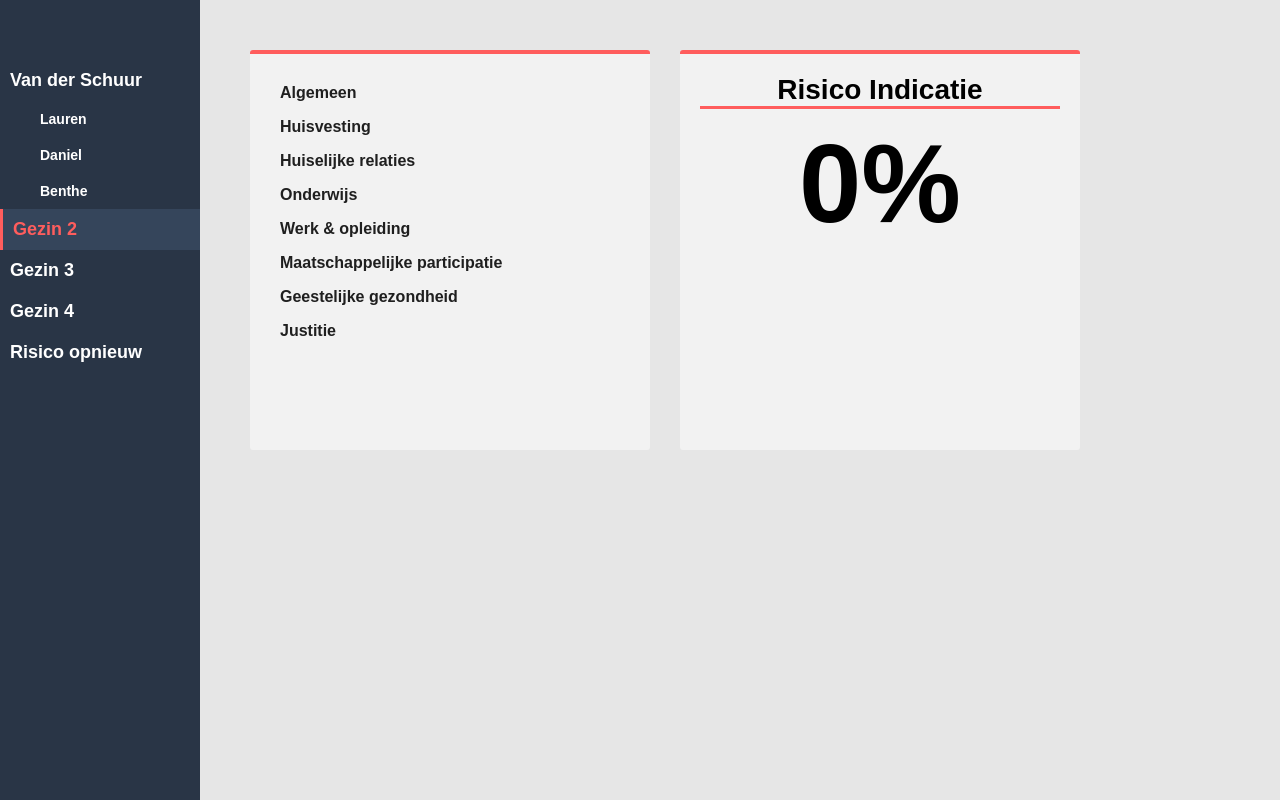
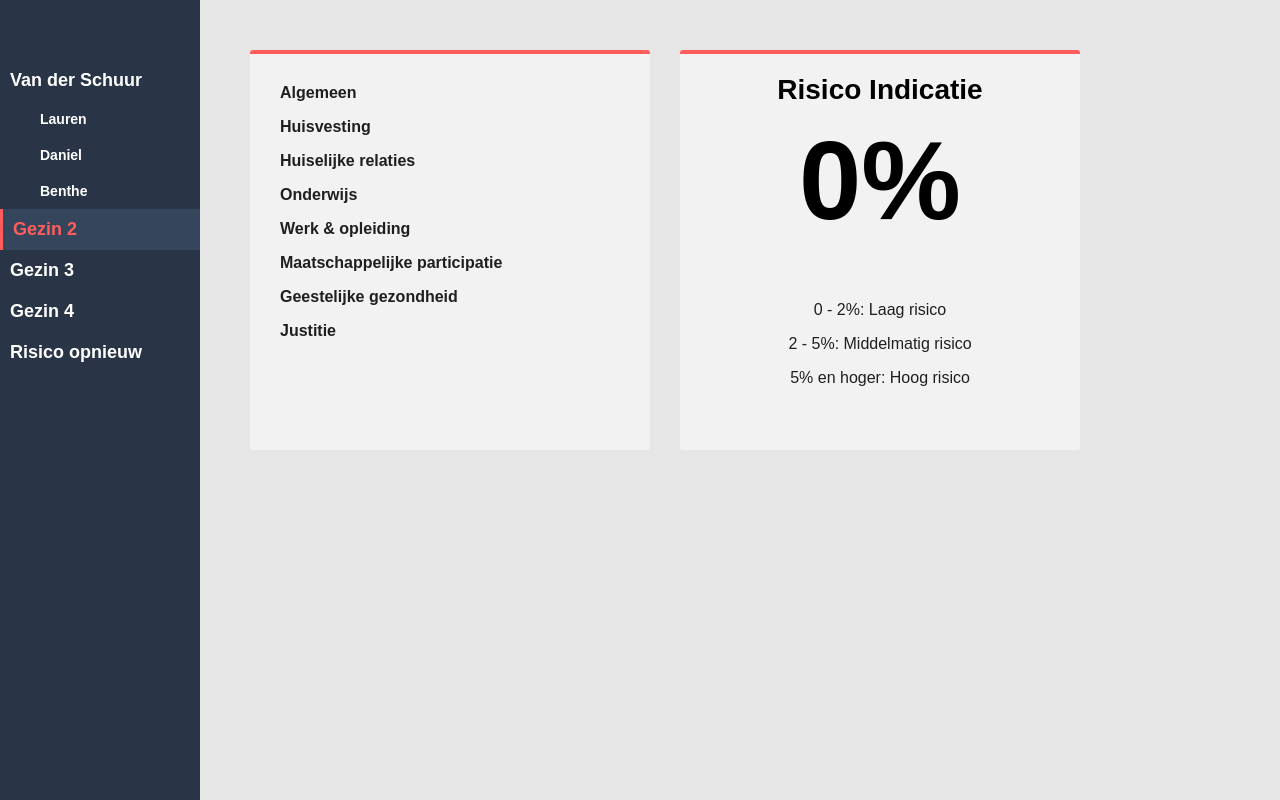
Before and after one commit to sjerrietukkel/frontend-applications, a Vue app: page /#/ in a window 1280 px wide. Shown: the top 800 px of the page. Built offline with nearby package versions, Linux system fonts and the light colour scheme; a small style sheet from the web is missing.

Commit message:
added max

```diff
--- a/src/components/Risico.vue
+++ b/src/components/Risico.vue
@@ -22,11 +22,13 @@
             </div>
         </div>
    </div>
-
-   </div>
+  </div>
   <div class="percentage-container">
       <h1>Risico Indicatie</h1>
        <h2 id="percentage">0%</h2>
+       <p>0 - 2%: Laag risico</p>
+       <p>2 - 5%: Middelmatig risico</p>
+       <p>5% en hoger: Hoog risico</p>
     </div>
 </div>
 
@@ -171,9 +173,9 @@ h1 {
 
 h2 {
   font-size: 8em;
-  border-top: #ff5d5d solid 3px;
   padding-top: 10px;
   text-align: center;
+  margin-bottom: 0.5em;
 }
 
 .percentage-container {
@@ -185,4 +187,8 @@ h2 {
   width: 400px;
   height: 400px;
 }
+
+.percentage-container p {
+  text-align: center;
+}
 </style>
```
Also changed, not shown: 1 other file (tests, documents, lock files or other folders).
